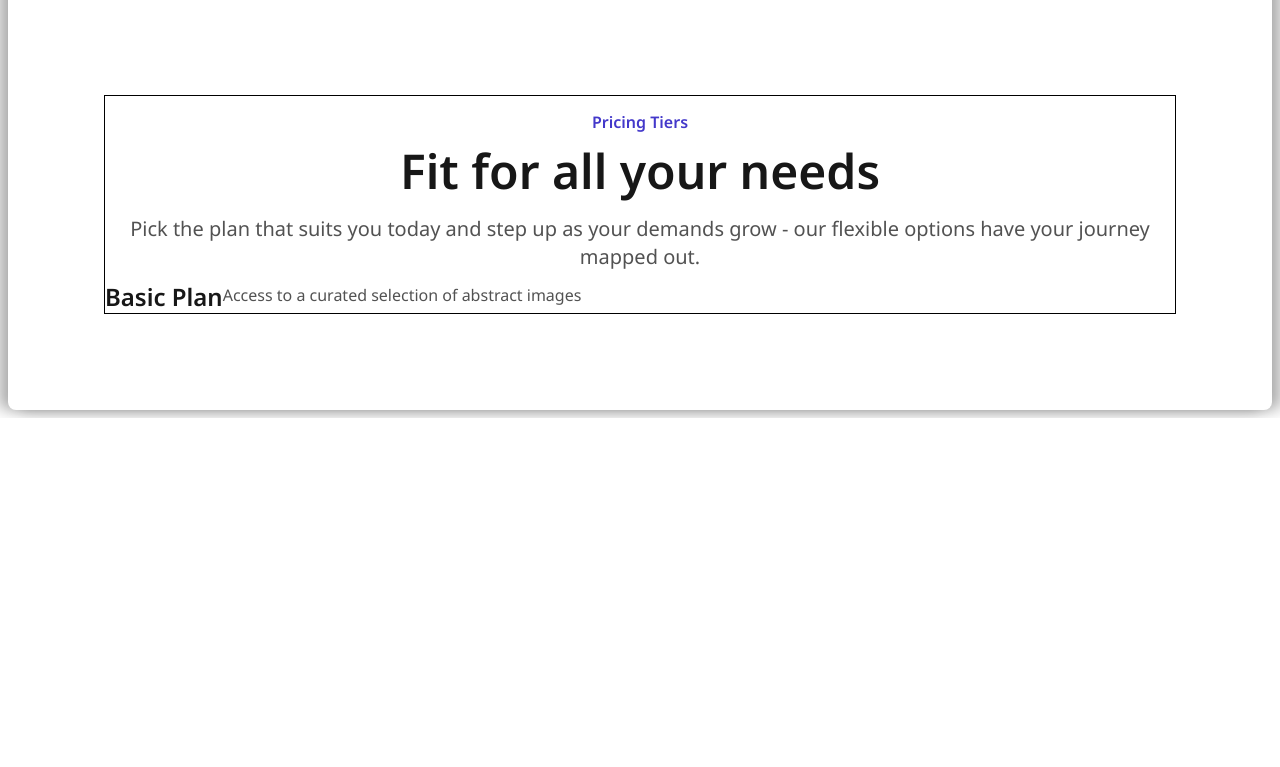
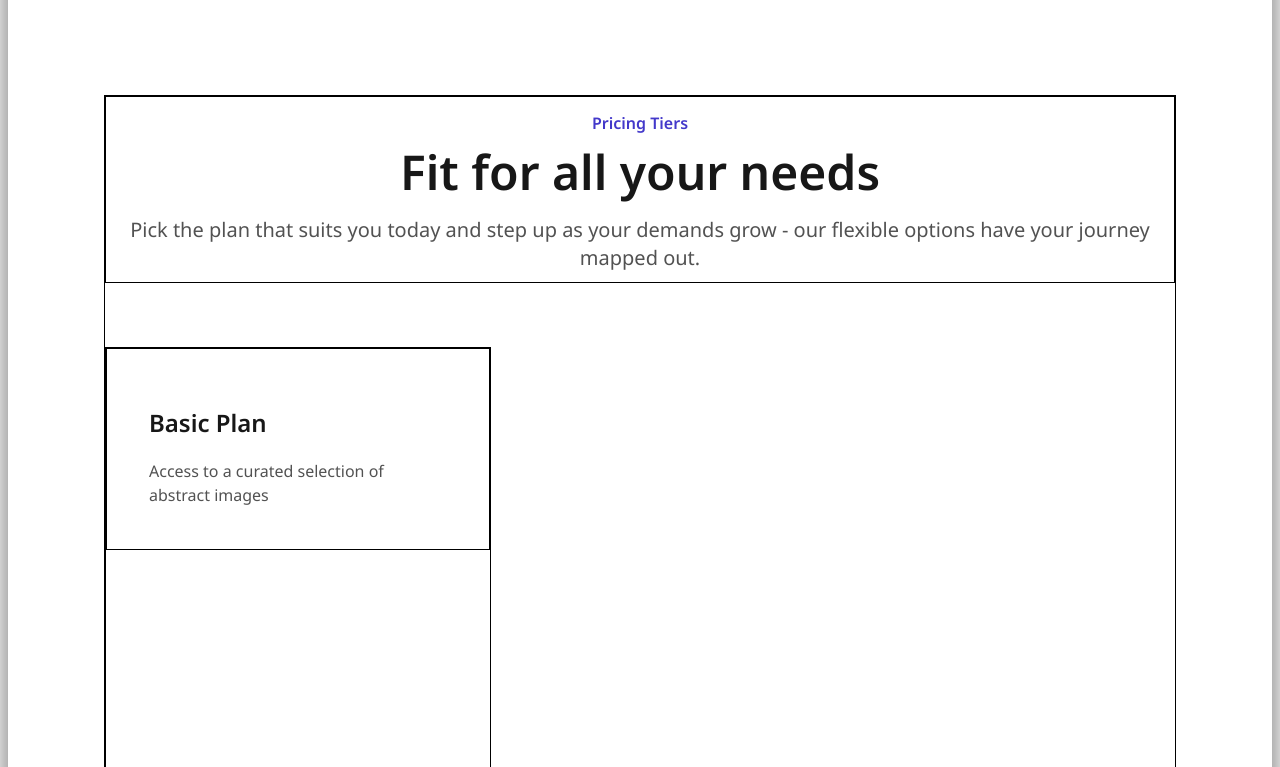
Before and after one commit to kondratsky/Marketing-Landing-Page, a React (Vite) app: page / in a window 1280 px wide. Shown: the part 3813-4580 px from the top of the page. Before the commit the page ends 4231 px from the top, so only its background shows below. Built offline with nearby package versions, Linux system fonts and the light colour scheme.

Commit message:
continue dev

```diff
--- a/src/Components/Card/Card.jsx
+++ b/src/Components/Card/Card.jsx
@@ -1,17 +1,17 @@
 import s from "../../Components/Card/Card.module.scss";
 
-function Card({ popular, description, highlight, smallText }) {
+function Card({ popular, description, highlight, smallText, direction ="column" }) {
   return (
-    <div className={s.card}>
+    <div className={`${s.card} ${direction === "row" ? s.row : s.column}`}>
       <div className={popular ? s.MostPopular : undefined}>
-        <span>{popular}</span>
+        <p>{popular}</p>
       </div>
-      <span
+      <p
         className={smallText ? s.smallDescriptionStyle : s.descriptionStyle}
       >
         {description}
-      </span>
-      <span className={s.highlight}>{highlight}</span>
+      </p>
+      <p className={s.highlightStyle}>{highlight}</p>
     </div>
   );
 }
--- a/src/Components/Card/Card.module.scss
+++ b/src/Components/Card/Card.module.scss
@@ -1,4 +1,11 @@
 .card {
+  display: flex;
+  flex-direction: column;
+  text-align: start;
+
+
+
+
   .descriptionStyle {
     font-family: Noto Sans;
     font-weight: 600;
@@ -6,6 +13,9 @@
     line-height: 48px;
     letter-spacing: 0%;
     color: rgba(23, 23, 23, 1);
+    margin: 10px;
+    padding-bottom: 10px;
+
   }
 
   .smallDescriptionStyle {
@@ -16,15 +26,18 @@
     letter-spacing: 0%;
     vertical-align: middle;
     color: rgba(23, 23, 23, 1);
+    margin: 10px;
+
   }
 
-  .highlight {
+  .highlightStyle  {
     font-family: Noto Sans;
     font-weight: 400;
     font-size: 16px;
     line-height: 24px;
     letter-spacing: 0%;
     color: rgba(82, 82, 82, 1);
+    margin: 10px;
   }
 
   .mostPopular {
@@ -38,4 +51,25 @@
     vertical-align: middle;
     background-color: rgba(238, 242, 255, 1);
   }
+  .column {
+    flex-direction: column;
+    text-align: center;
+    align-items: start;
+    justify-content: center;
+  }
+
+  .row {
+    flex-direction: row;
+    align-items: center;
+  }
+
+  .textContent {
+    display: flex;
+    flex-direction: column;
+    justify-content: center;
+  }
+
+  .descriptionStyle, .smallDescriptionStyle, .highlightStyle {
+    text-align: start;
+  }
 }
--- a/src/Components/Price/Price.jsx
+++ b/src/Components/Price/Price.jsx
@@ -15,11 +15,15 @@ function Price() {
         />
       </div>
       <div className={s.container}>
+        <div className={s.card}>
+          <div className={s.headerCard}>
         <Card
           description="Basic Plan"
           highlight="Access to a curated selection of abstract images"
           smallText={true}
         />
+        </div>
+        </div>
       </div>
     </div>
   );
--- a/src/Components/Price/Price.module.scss
+++ b/src/Components/Price/Price.module.scss
@@ -1,118 +1,34 @@
-.price {
+.price{
+border: 1px solid black;
+height: auto;
+
+.header{
   border: 1px solid black;
+}
 
-  .container {
-    display: flex;
-    gap: 32px;
-  }
+.container{
+  display: flex;
+  flex-direction: row;
+  justify-content: space-between;
+  align-items: center;
+  margin:64px 0px 96px 0px;
 
-  .cardPrice {
-    align-items: baseline;
-    gap: 4px;
 
-    margin: 0px 10px;
+}
 
-    .priceValue {
-      font-size: 48px;
-      font-weight: 600;
-      line-height: 48px;
-      font-family: Noto Sans;
-    }
+.card {
+  border: 1px solid black;
+  width: 384px;
+  height: 676px;
 
-    .pricePeriod {
-      font-size: 16px;
-      color: black;
-      font-weight: 400;
-      line-height: 24px;
-      font-family: Noto Sans;
-    }
-  }
+  .headerCard{
+    display:flex;
+    border: 1px solid black;
 
-  .card {
-    display: flex;
-    border: 1px solid #e5e5e5;
-    flex-direction: column;
-    gap: 32px;
-    max-width: 384px;
+  gap:8px;
+    padding:32px;
 
-    padding: 32px 32px;
-    border-radius: 8px;
-    height: auto;
-    min-height: 676px;
-  }
-
-  @media (max-width: 768px) {
-    .card {
-      width: 100%;
-      min-height: auto;
-      padding: 16px;
-    }
-  }
-  .card p {
-    text-align: start;
-  }
-
-  .silverText {
-    font-family: Noto Sans;
-    font-weight: 400;
-    font-size: 16px;
-    line-height: 24px;
-    letter-spacing: 0%;
-    color: rgba(82, 82, 82, 1);
-    padding: 0px;
-    margin-top: 5px;
-    margin-bottom: 0px;
-  }
-
-  .include {
-    display: flex;
-    flex-direction: column;
-    gap: 20px;
-    border: 1px solid black;
-    flex-grow: 1;
-  }
-
-  .row {
-    display: flex;
-    flex-direction: row;
-    gap: 12px;
-  }
-  Button {
-    width: 100%;
-  }
-
-  .standartCard {
-    display: flex;
-    border: 1px solid #e5e5e5;
-    flex-direction: column;
-    gap: 32px;
-    max-width: 384px;
-
-    padding: 0px 32px 32px 32px;
-    border-radius: 8px;
-    height: auto;
-    min-height: 676px;
-  }
-  .headerCard {
-    background-color: rgba(238, 242, 255, 1);
-    background-size: cover;
-    padding: 0px;
-    box-sizing: border-box;
-  }
-  .headerCard p {
-    font-family: Noto Sans;
-    font-weight: 700;
-    font-size: 20px;
-    line-height: 28px;
-    letter-spacing: 0%;
-    text-align: center;
-    vertical-align: middle;
-    color: rgba(67, 56, 202, 1);
-    margin: 0;
-    padding: 0;
   }
 }
 
-.standartCard p {
-  text-align: start;
 }
```
